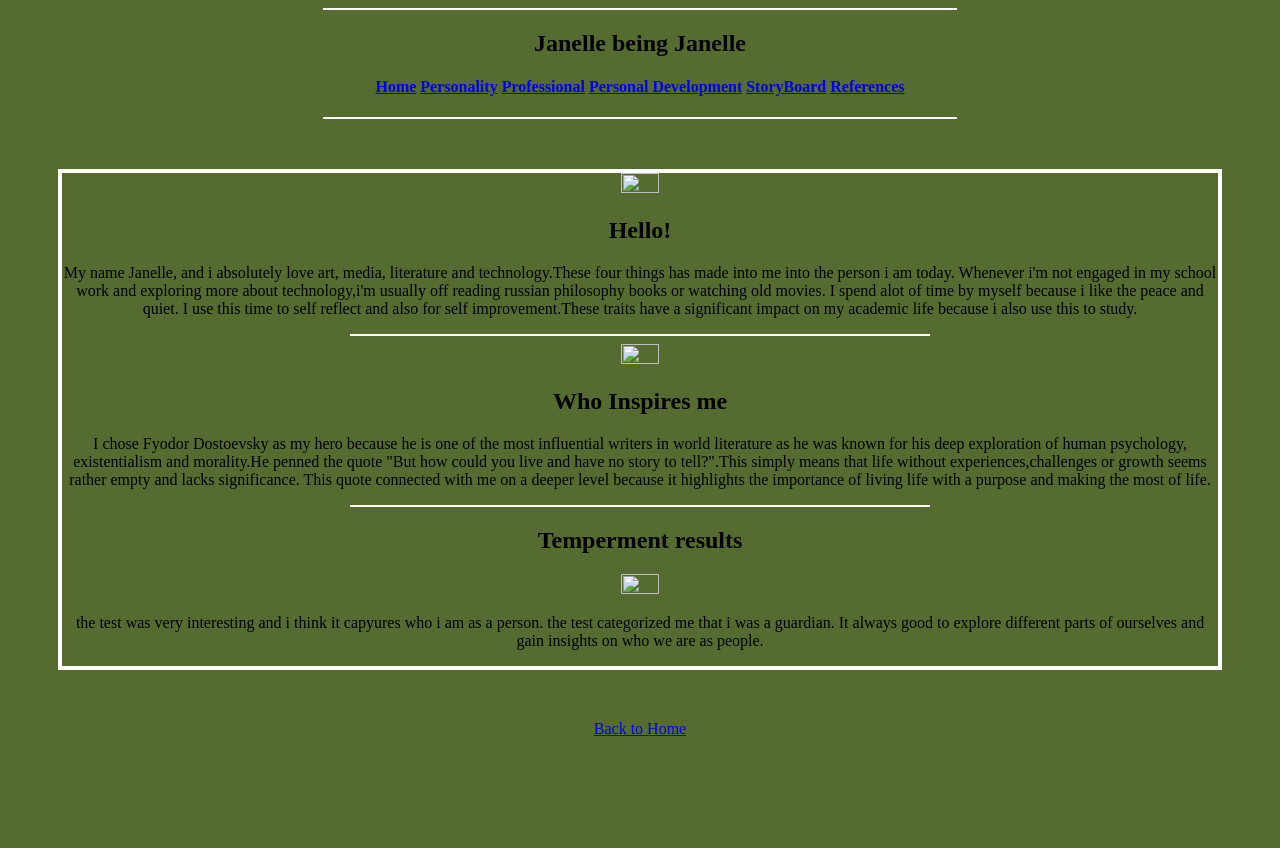
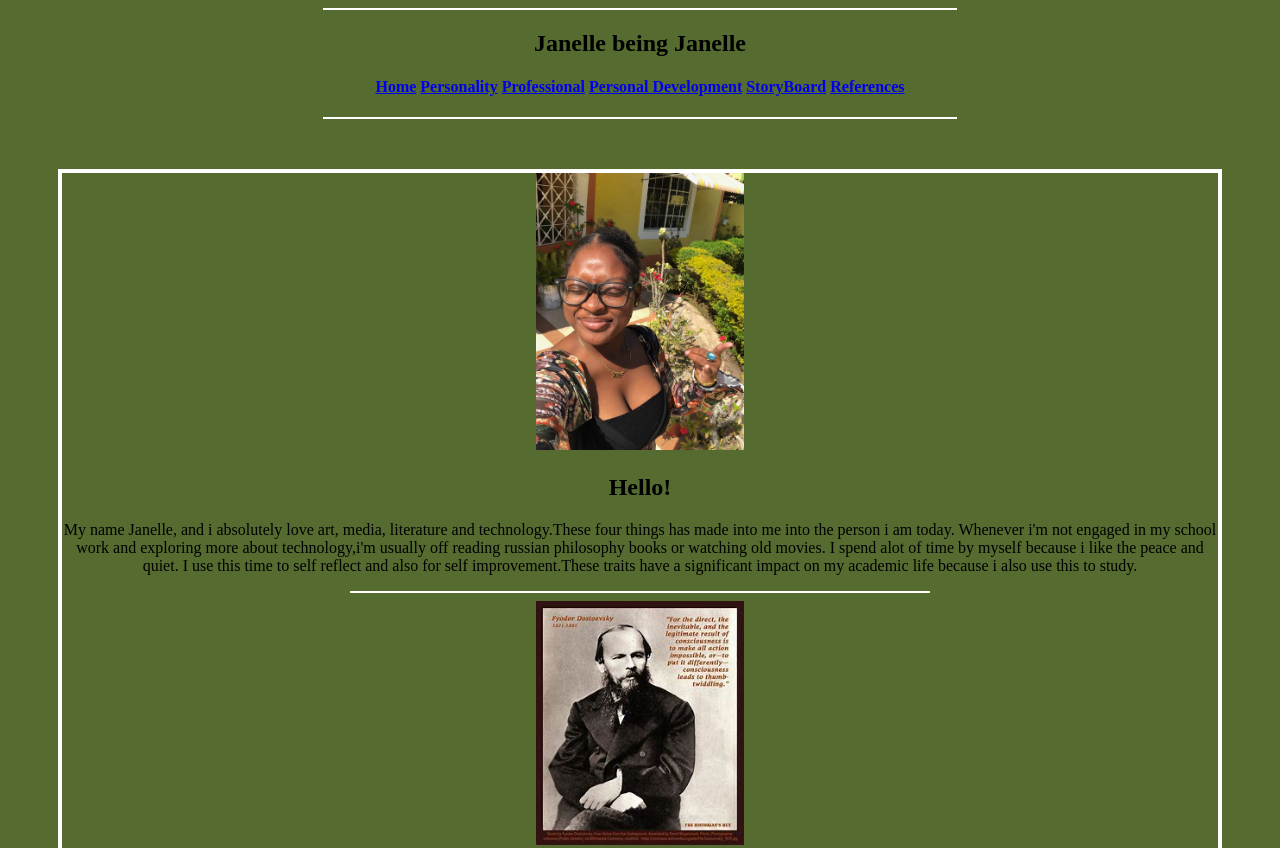
Before and after one commit to Jess101-droid/webb, a plain HTML site: page personalitypage.html in a window 1280 px wide. Shown: the top 848 px of the page. Before the commit the page ends 800 px from the top, so only its background shows below. Drawn offline with Linux system fonts and the light colour scheme; the site is published under a folder, as on GitHub Pages, so addresses that start at the root find nothing.

Commit message:
Update personalitypage.html

```diff
--- a/personalitypage.html
+++ b/personalitypage.html
@@ -25,19 +25,19 @@
         <hr width="50%" align="center" color="white"/>
         <center>
 		            <div class="about">
-            <img src="/assets/pictures/Janelle.jpg"width="18%" height="10%"/>
+            <img src="assets/pictures/Janelle.jpg"width="18%" height="10%"/>
 
 			<h2> Hello!</h2>
                 <p>  My name Janelle, and i absolutely love art, media, literature and technology.These four things has made into me into the person i am today. Whenever i'm not engaged in 		my school work and exploring more about technology,i'm usually off reading russian philosophy books or watching old movies. I spend alot of time by myself because i like 	the peace and quiet. I use this time to self reflect and also for self improvement.These traits have a significant impact on my academic life because i also use this to study. 		</p>
 
             <hr width="50%" align="center" color="white"/>
-       <img src="/assets/pictures/dostoevsky.jpeg" width="18%" height="15%"/>
+       <img src="assets/pictures/dostoevsky.jpeg" width="18%" height="15%"/>
         <h2> Who Inspires me</h2>
         <p> I chose Fyodor Dostoevsky as my hero because he is one of the most influential writers in world literature as he was known for his deep exploration of human 				psychology, existentialism and morality.He penned the quote "But how could you live and have no story to tell?".This simply means that life without 				experiences,challenges or growth seems rather empty and lacks significance. This quote connected with me on a deeper level because it highlights the importance of 			living life with a purpose and making the most of life.</p>
     <hr width="50%" align="center" color="white"/>
 
 	<h2> Temperment results</h2>
-	<img src="/assets/pictures/temperment.png" width="18%" height="10%"/>
+	<img src="assets/pictures/temperment.png" width="18%" height="10%"/>
 	<p> the test was very interesting and i think it capyures who i am as a person. the test categorized me that i was a guardian. It always good to explore different parts of ourselves and gain insights on who we are as people.</p>
 	</div>
 	</body>
```
